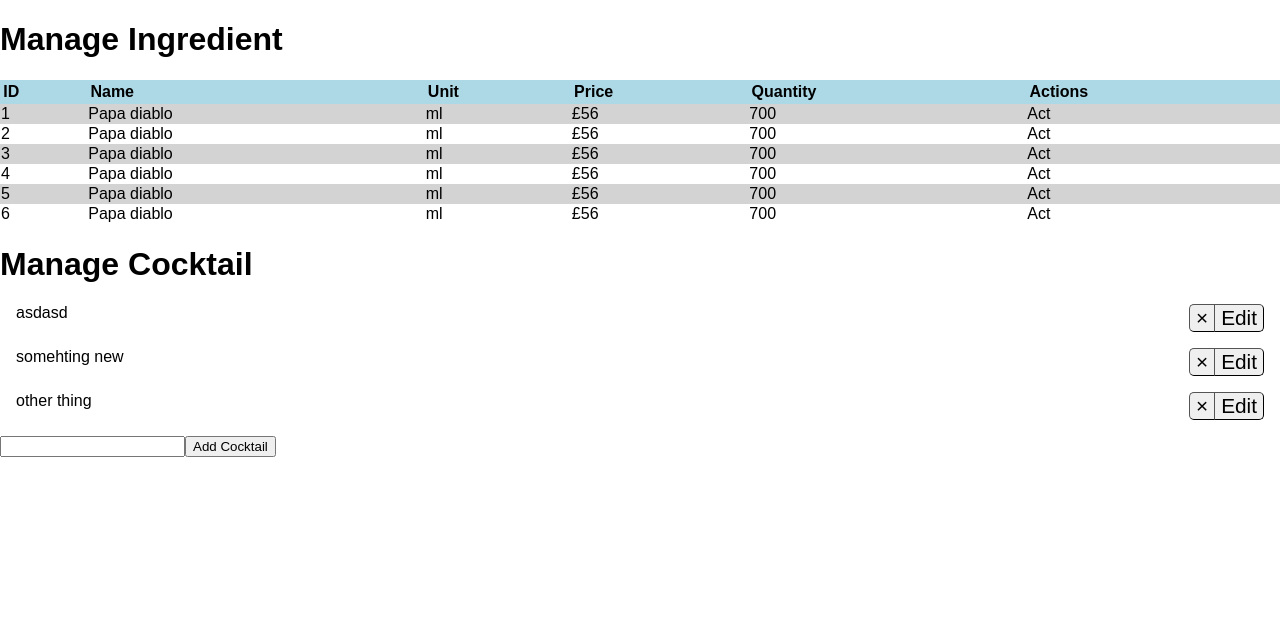
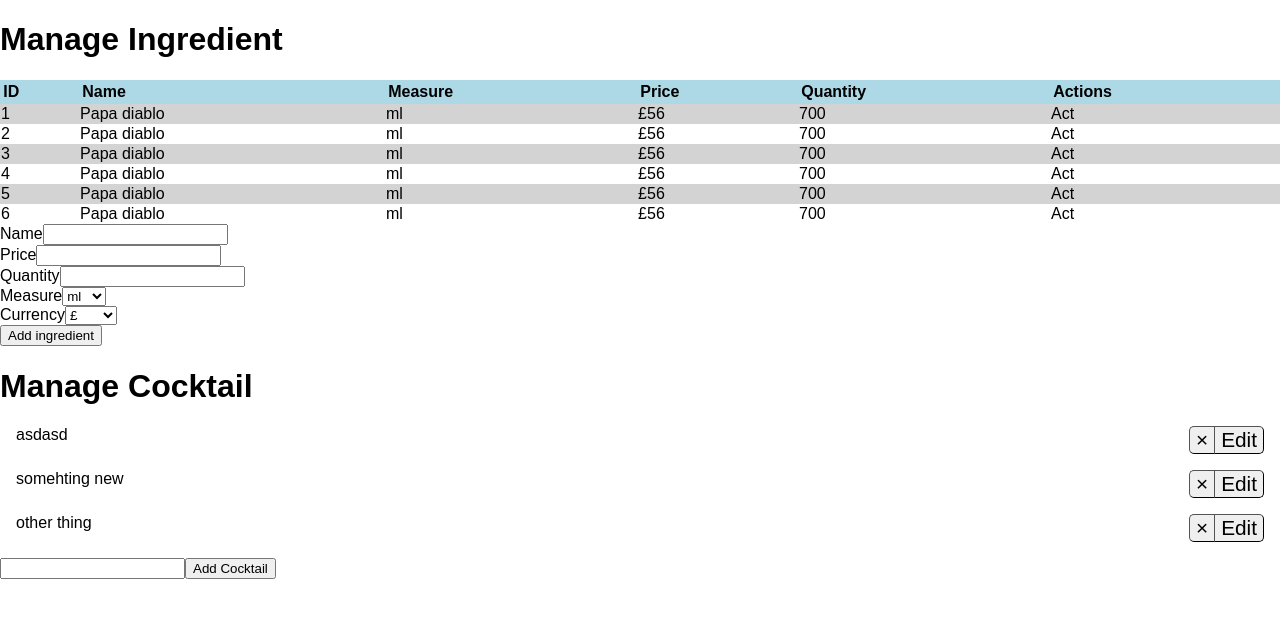
Before and after one commit to codetapacademy/cocktail-pricing, a React (Create React App) app: page / in a window 1280 px wide. Shown: the top 618 px of the page. Built offline with nearby package versions, Linux system fonts and the light colour scheme; data requests are answered from the project's data file.

Commit message:
Create an HTML5 form with basic validation

```diff
--- /dev/null
+++ b/src/component/ingredient/add-ingredient/add-ingredient.jsx
@@ -0,0 +1,52 @@
+import React from 'react'
+const AddIngredient = () => {
+    return(
+        <div>
+            <form>
+                <div>
+                    <label htmlFor="ingredient-name">Name</label>
+                    <input
+                        type="text"
+                        required
+                        minLength="3"
+                        id="ingredient-name"/>
+                </div>
+                <div>
+                    <label htmlFor="ingredient-price">Price</label>
+                    <input
+                        type="number"
+                        min="0.01"
+                        id="ingredient-price"/>
+                </div>
+                <div>
+                    <label htmlFor="ingredient-quantity">Quantity</label>
+                    <input
+                        type="number"
+                        min="0.01"
+                        id="ingredient-quantity"/>
+                </div>
+                <div>
+                    <label htmlFor="ingredient-measure">Measure</label>
+                    <select id="ingredient-measure">
+                        <option value="ml" selected>ml</option>
+                        <option value="unit">unit</option>
+                        <option value="g">g</option>
+                    </select>
+                </div>
+                <div>
+                    <label htmlFor="ingredient-currency">Currency</label>
+                    <select id="ingredient-currency">
+                        <option value="£" selected>£</option>
+                        <option value="$">$</option>
+                        <option value="RON">RON</option>
+                    </select>
+                </div>
+                <div>
+                    <button type="submit">Add ingredient</button>
+                </div>
+            </form>
+        </div>
+    )
+}
+
+export default AddIngredient;
--- /dev/null
+++ b/src/component/ingredient/add-ingredient/index.jsx
@@ -0,0 +1,2 @@
+import AddIngredient from './add-ingredient'
+export default AddIngredient
--- a/src/component/ingredient/ingredient.jsx
+++ b/src/component/ingredient/ingredient.jsx
@@ -1,6 +1,7 @@
 import React, { Component } from 'react';
 import axios from 'axios';
 import { BASE_URL } from './constant'
+import AddIngredient from './add-ingredient'
 import './ingredient.css'
 
 class Ingredient extends Component {
@@ -18,11 +19,11 @@
 
     renderIngredientList = () => {
         return this.state.ingredient
-            .map(({id, name, unit, currency, price, quantity}, key) =>
+            .map(({id, name, measure, currency, price, quantity}, key) =>
                 <tr key={key}>
                     <td>{id}</td>
                     <td>{name}</td>
-                    <td>{unit}</td>
+                    <td>{measure}</td>
                     <td>{currency}{price}</td>
                     <td>{quantity}</td>
                     <td>Act</td>
@@ -31,12 +32,12 @@
     }
     render() {
         return (
-            <table className="ingredient__full-table">
+            [<table className="ingredient__full-table">
                 <thead>
                     <tr>
                         <td>ID</td>
                         <td>Name</td>
-                        <td>Unit</td>
+                        <td>Measure</td>
                         <td>Price</td>
                         <td>Quantity</td>
                         <td>Actions</td>
@@ -45,7 +46,8 @@
                 <tbody>
                     {this.renderIngredientList()}
                 </tbody>
-            </table>
+            </table>,
+            <AddIngredient/>]
         );
     }
 }
--- a/src/data/data.json
+++ b/src/data/data.json
@@ -17,7 +17,7 @@
     {
       "id": 1,
       "name": "Papa diablo",
-      "unit": "ml",
+      "measure": "ml",
       "price": 56,
       "currency": "£",
       "quantity": 700
@@ -25,7 +25,7 @@
     {
       "id": 2,
       "name": "Papa diablo",
-      "unit": "ml",
+      "measure": "ml",
       "price": 56,
       "currency": "£",
       "quantity": 700
@@ -33,7 +33,7 @@
     {
       "id": 3,
       "name": "Papa diablo",
-      "unit": "ml",
+      "measure": "ml",
       "price": 56,
       "currency": "£",
       "quantity": 700
@@ -41,7 +41,7 @@
     {
       "id": 4,
       "name": "Papa diablo",
-      "unit": "ml",
+      "measure": "ml",
       "price": 56,
       "currency": "£",
       "quantity": 700
@@ -49,7 +49,7 @@
     {
       "id": 5,
       "name": "Papa diablo",
-      "unit": "ml",
+      "measure": "ml",
       "price": 56,
       "currency": "£",
       "quantity": 700
@@ -57,7 +57,7 @@
     {
       "id": 6,
       "name": "Papa diablo",
-      "unit": "ml",
+      "measure": "ml",
       "price": 56,
       "currency": "£",
       "quantity": 700
```
